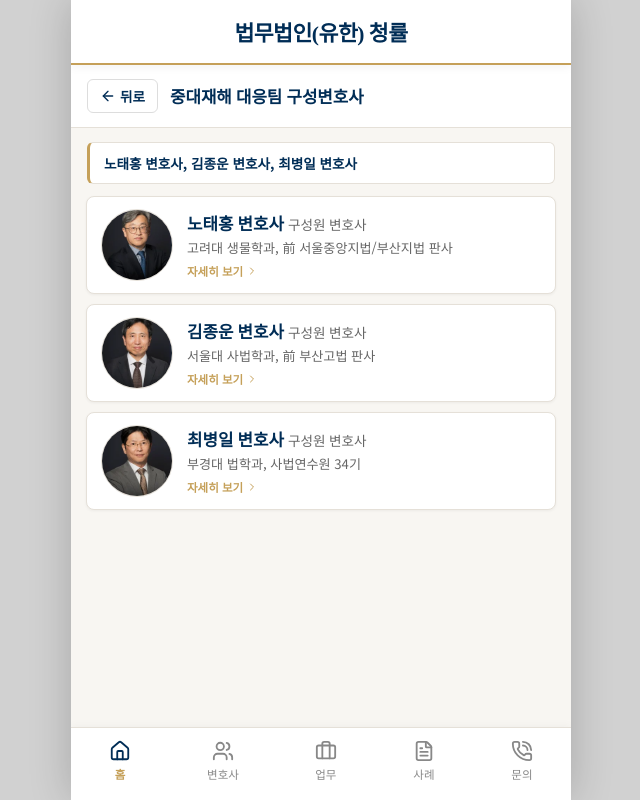
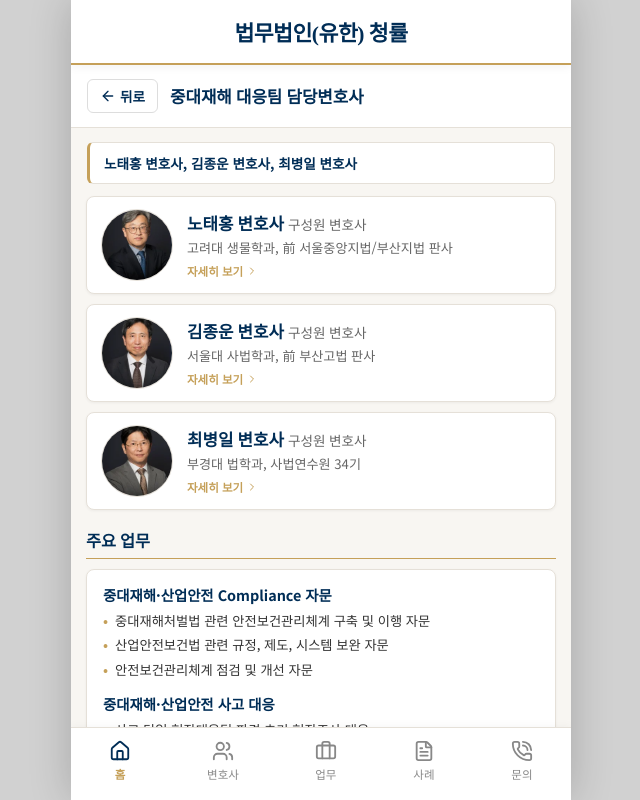
Before and after one commit to 2gateless/bluelaw, a React (Vite) app: page / in a window 1280 px wide. Both pictures are taken after a click on the button "중대재해 대응팀 운영". Shown: the whole page, without its empty margins (319-959 px from the left). Built offline with nearby package versions, Linux system fonts and the light colour scheme; the HTML template or start-up script is replaced by a standard one.

Commit message:
첫 화면 알림 영역 개편 및 중대재해 대응팀 주요 업무 추가

```diff
--- a/src/components/HomeTab.jsx
+++ b/src/components/HomeTab.jsx
@@ -4,8 +4,34 @@ import companyData from '../data/company.json';
 import lawyersData from '../data/lawyers.json';
 import LawyerCard from './LawyerCard';
 
-// 중대재해 대응팀 구성 변호사 이름 목록
+// 중대재해 대응팀 담당 변호사 이름 목록
 const DISASTER_TEAM_NAMES = ['노태홍', '김종운', '최병일'];
+
+// 중대재해 대응팀 주요 업무 목록
+const DISASTER_TEAM_SERVICES = [
+  {
+    category: '중대재해·산업안전 Compliance 자문',
+    items: [
+      '중대재해처벌법 관련 안전보건관리체계 구축 및 이행 자문',
+      '산업안전보건법 관련 규정, 제도, 시스템 보완 자문',
+      '안전보건관리체계 점검 및 개선 자문',
+    ],
+  },
+  {
+    category: '중대재해·산업안전 사고 대응',
+    items: [
+      '사고 당일 현장대응팀 파견 초기 현장조사 대응',
+      '노동청, 경찰, 검찰의 관련자 조사 대응',
+      '압수수색 및 포렌식 참여 대응',
+      '구속영장 청구 대응',
+      '작업중지명령 해제 대응',
+      '재해자 유족 보상 합의 지원',
+      '특별감독 대응',
+      '언론 및 정부기관 행정처분 대응',
+      '재판 대응',
+    ],
+  },
+];
 
 export default function HomeTab({ subPage, onOpenSubPage, onCloseSubPage, onSelectLawyer }) {
   const { intro, quote } = companyData;
@@ -18,7 +44,7 @@ export default function HomeTab({ subPage, onOpenSubPage, onCloseSubPage, onSele
       .filter(Boolean);
   }, []);
 
-  // "중대재해 대응팀 운영" 클릭 시 표시되는 구성변호사 화면
+  // "중대재해 대응팀 운영" 클릭 시 표시되는 담당변호사 및 주요 업무 화면
   if (subPage === 'disaster-team') {
     return (
       <div className="tab-container" style={{ paddingBottom: '30px' }}>
@@ -31,7 +57,7 @@ export default function HomeTab({ subPage, onOpenSubPage, onCloseSubPage, onSele
             <ArrowLeft size={16} />
             뒤로
           </button>
-          <h2 className="subpage-title">중대재해 대응팀 구성변호사</h2>
+          <h2 className="subpage-title">중대재해 대응팀 담당변호사</h2>
         </div>
 
         <p className="subpage-summary">
@@ -48,6 +74,26 @@ export default function HomeTab({ subPage, onOpenSubPage, onCloseSubPage, onSele
             />
           ))}
         </div>
+
+        {/* 주요 업무 안내 */}
+        <section className="major-tasks-section" aria-label="주요 업무">
+          <h3 className="major-tasks-heading">주요 업무</h3>
+          <div className="major-tasks-card">
+            {DISASTER_TEAM_SERVICES.map((group) => (
+              <div key={group.category} className="major-tasks-group">
+                <h4 className="major-tasks-category">{group.category}</h4>
+                <ul className="major-tasks-list">
+                  {group.items.map((text) => (
+                    <li key={text} className="major-tasks-item">
+                      <span className="major-tasks-bullet" aria-hidden="true">•</span>
+                      <span className="major-tasks-text">{text}</span>
+                    </li>
+                  ))}
+                </ul>
+              </div>
+            ))}
+          </div>
+        </section>
       </div>
     );
   }
@@ -87,17 +133,16 @@ export default function HomeTab({ subPage, onOpenSubPage, onCloseSubPage, onSele
 
         <p className="quote">{quote}</p>
 
-        {/* 하단 최근 소식 및 주소 영역 */}
-        <div className="home-bottom-stack">
-          <section className="home-news-section" aria-label="최근 소식">
-            <h3 className="home-news-heading">최근 소식</h3>
+        {/* 알림 섹션 (조금 위쪽에 여유 있게 배치) */}
+        <section className="home-news-section" aria-label="알림">
+          <h3 className="home-news-heading">알림</h3>
           <button
             type="button"
             className="news-card home-news-btn"
             onClick={() => onOpenSubPage('disaster-team')}
           >
             <span className="news-title">중대재해 대응팀 운영</span>
-              <ChevronRight size={16} style={{ flexShrink: 0, color: 'var(--secondary)' }} />
+            <ChevronRight size={18} style={{ flexShrink: 0, color: 'var(--secondary)' }} />
           </button>
         </section>
 
@@ -108,6 +153,5 @@ export default function HomeTab({ subPage, onOpenSubPage, onCloseSubPage, onSele
         </div>
       </div>
     </div>
-    </div>
   );
 }
--- a/src/index.css
+++ b/src/index.css
@@ -708,7 +708,7 @@ input:focus-visible {
   outline-offset: 2px;
 }
 
-/* 홈 탭 하단 최근 소식 & 작은 주소 박스 */
+/* 홈 탭 하단 알림 & 작은 주소 박스 */
 .home-tab-container {
   min-height: 100%;
   display: flex;
@@ -723,15 +723,9 @@ input:focus-visible {
   padding: 0 20px 8px;
 }
 
-.home-bottom-stack {
-  margin-top: auto;
-  padding-top: 18px;
-  display: flex;
-  flex-direction: column;
-  gap: 12px;
-}
-
 .home-news-section {
+  margin-top: 18px;
+  margin-bottom: 16px;
   display: flex;
   flex-direction: column;
   gap: 8px;
@@ -740,9 +734,9 @@ input:focus-visible {
 .home-news-heading {
   color: var(--primary);
   font-family: 'Noto Serif KR', serif;
-  font-size: 0.98rem;
+  font-size: 1rem;
   font-weight: 700;
-  padding-bottom: 4px;
+  padding-bottom: 5px;
   border-bottom: 1px solid var(--secondary);
 }
 
@@ -755,13 +749,18 @@ button.home-news-btn {
   justify-content: space-between;
   gap: 10px;
   margin-bottom: 0;
-  padding: 12px 14px;
+  padding: 16px 16px;
   border-top: 1px solid var(--border-light);
   border-right: 1px solid var(--border-light);
   border-bottom: 1px solid var(--border-light);
 }
 
+button.home-news-btn .news-title {
+  font-size: 1rem;
+}
+
 .home-address-box {
+  margin-top: auto;
   display: flex;
   align-items: center;
   gap: 6px;
@@ -774,7 +773,7 @@ button.home-news-btn {
   line-height: 1.4;
 }
 
-/* 홈 하위 화면 (중대재해 대응팀 구성변호사) */
+/* 홈 하위 화면 (중대재해 대응팀 담당변호사 & 주요 업무) */
 .subpage-header {
   display: flex;
   align-items: center;
@@ -803,3 +802,71 @@ button.home-news-btn {
   color: var(--primary);
   font-weight: 600;
 }
+
+.major-tasks-section {
+  margin: 18px 15px 0;
+}
+
+.major-tasks-heading {
+  color: var(--primary);
+  font-family: 'Noto Serif KR', serif;
+  font-size: 1.02rem;
+  font-weight: 700;
+  padding-bottom: 6px;
+  margin-bottom: 10px;
+  border-bottom: 1px solid var(--secondary);
+}
+
+.major-tasks-card {
+  background: var(--card-bg);
+  border: 1px solid var(--border-light);
+  border-radius: 8px;
+  padding: 14px 16px;
+  box-shadow: var(--shadow-sm);
+  display: flex;
+  flex-direction: column;
+  gap: 14px;
+}
+
+.major-tasks-group {
+  display: flex;
+  flex-direction: column;
+  gap: 6px;
+}
+
+.major-tasks-category {
+  color: var(--primary);
+  font-size: 0.9rem;
+  font-weight: 700;
+  margin: 0;
+}
+
+.major-tasks-list {
+  list-style: none;
+  margin: 0;
+  padding: 0;
+  display: flex;
+  flex-direction: column;
+  gap: 5px;
+}
+
+.major-tasks-item {
+  display: flex;
+  align-items: flex-start;
+  gap: 7px;
+  font-size: 0.83rem;
+  color: #333333;
+  line-height: 1.45;
+  word-break: keep-all;
+}
+
+.major-tasks-bullet {
+  flex-shrink: 0;
+  color: var(--secondary);
+  font-weight: 700;
+}
+
+.major-tasks-text {
+  flex: 1;
+  min-width: 0;
+}
```
Lines whose indentation alone changed are shown as unchanged.
